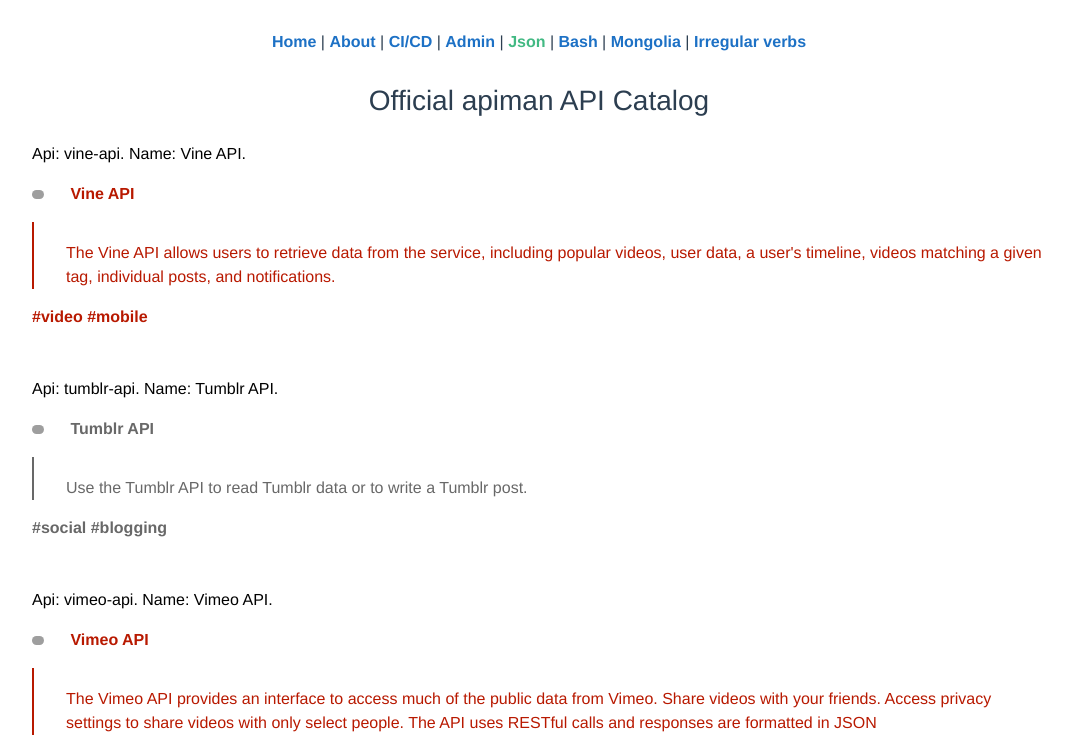
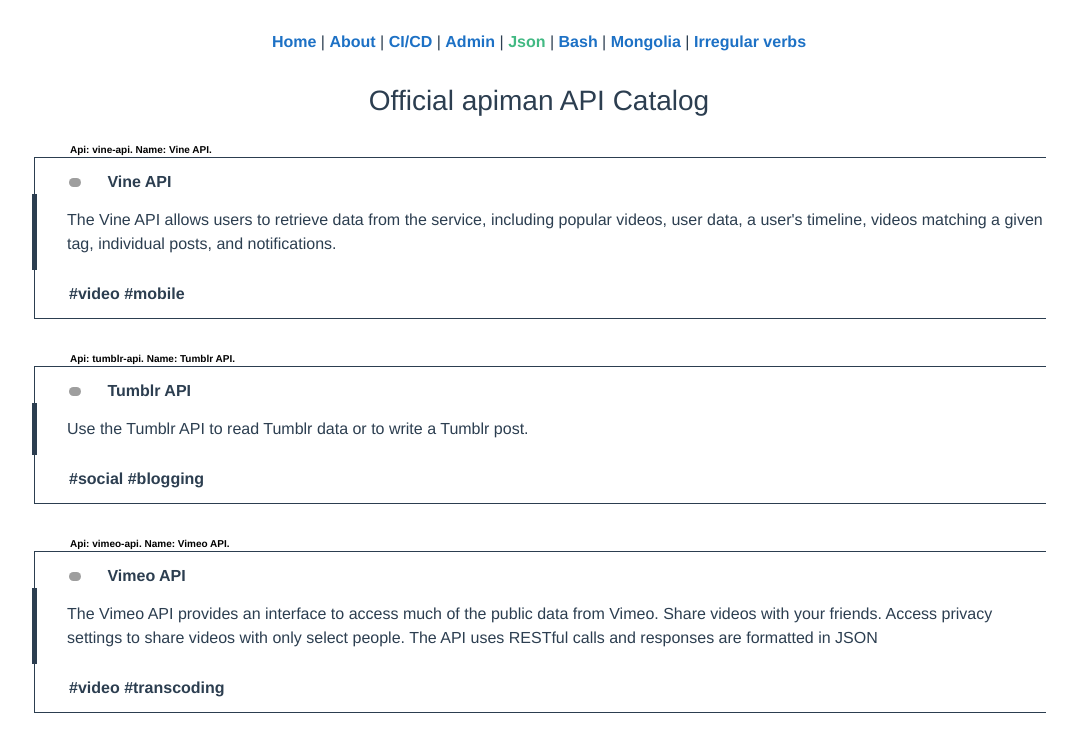
Before and after one commit to snikos/ci-cd, a Vue app: page /local-json in a window 1280 px wide. Shown: the top 746 px of the page, without its empty margins (101-1178 px from the left). Built offline with nearby package versions, Linux system fonts and the light colour scheme; grey boxes are pictures that could not be loaded; some icons are missing.

Commit message:
edit: verbs, about page, home page

```diff
--- a/src/components/HelloWorld.vue
+++ b/src/components/HelloWorld.vue
@@ -2,25 +2,9 @@
   <div class="hello">
     <h1>{{ msg }}</h1>
     <p>
-      For a guide and recipes on how to configure / customize this project,<br>
-      check out the
+      It doesn't matter what tools you use.<br>It doesn't matter what tools you use.
       <a href="https://cli.vuejs.org" target="_blank" rel="noopener">vue-cli documentation</a>.
     </p>
-    <h3>Installed CLI Plugins</h3>
-    <ul>
-      <li><a href="https://github.com/vuejs/vue-cli/tree/dev/packages/%40vue/cli-plugin-babel" target="_blank" rel="noopener">babel</a></li>
-      <li><a href="https://github.com/vuejs/vue-cli/tree/dev/packages/%40vue/cli-plugin-router" target="_blank" rel="noopener">router</a></li>
-      <li><a href="https://github.com/vuejs/vue-cli/tree/dev/packages/%40vue/cli-plugin-vuex" target="_blank" rel="noopener">vuex</a></li>
-      <li><a href="https://github.com/vuejs/vue-cli/tree/dev/packages/%40vue/cli-plugin-eslint" target="_blank" rel="noopener">eslint</a></li>
-    </ul>
-    <h3>Essential Links</h3>
-    <ul>
-      <li><a href="https://vuejs.org" target="_blank" rel="noopener">Core Docs</a></li>
-      <li><a href="https://forum.vuejs.org" target="_blank" rel="noopener">Forum</a></li>
-      <li><a href="https://chat.vuejs.org" target="_blank" rel="noopener">Community Chat</a></li>
-      <li><a href="https://twitter.com/vuejs" target="_blank" rel="noopener">Twitter</a></li>
-      <li><a href="https://news.vuejs.org" target="_blank" rel="noopener">News</a></li>
-    </ul>
   </div>
 </template>
 
@@ -33,7 +17,6 @@
 }
 </script>
 
-<!-- Add "scoped" attribute to limit CSS to this component only -->
 <style scoped lang="scss">
 h3 {
   margin: 40px 0 0;
--- a/src/components/ListIrregularVerbs.vue
+++ b/src/components/ListIrregularVerbs.vue
@@ -13,7 +13,7 @@
             <tbody>
             <tr v-for="(item, idx) in verbs"
                 :key="item['Infinitive'] + '_' + idx"
-                :class="`table-${classes[4]}`"
+                :class="`table-${curClass}`"
             >
                 <th scope="row">{{ idx+1 }}</th>
                 <td>{{ item["Infinitive"] }}</td>
@@ -34,6 +34,9 @@
                 type: Array,
                 required: true,
             },
+            curClass: {
+                type: String,
+            },
             classes: {
                 type: Array,
             }
--- a/src/pages/IrregularVerbs.vue
+++ b/src/pages/IrregularVerbs.vue
@@ -21,7 +21,7 @@
             </div>
         </div>
         <div class="col-12 col-sm-12 col-md-9">
-            <ListIrregularVerbs :verbs="checkVerbs" :classes="classes"/>
+            <ListIrregularVerbs :verbs="checkVerbs" :classes="classes" :curClass="currentClass"/>
         </div>
     </div>
 </template>
@@ -61,6 +61,7 @@
                     { name: 'Multiple variables', comp: 'sortMultiVariables' }
                 ],
                 classes: ['primary','secondary','success','danger','warning','info','light','dark','active'],
+                currentClass: 'active',
                 ups: 'list-group-item list-group-item-action',
                 isActive: 0,
             }
@@ -81,6 +82,7 @@
             getMtdClick(comp, idx) {
                 this.isActive = idx;
                 this.checkVerbs = this[comp];
+                this.currentClass = this.classes[idx];
             },
         },
         computed: {
@@ -99,13 +101,13 @@
             sortInfinitiveIndefinite() {
                 return this.sortedVerbs.filter( (el) => {
                     return String(el['Infinitive']) === String(el['Past-Indefinite']);
-                })
+                });
             },
             sortIndefiniteParticiple() {
                 return this.sortedVerbs.filter( (el) => {
                     return String(el['Past-Indefinite']) === String(el['Past-Participle'])
                         && String(el['Infinitive']) !== String(el['Past-Participle']);
-                })
+                });
             },
             sortTwin() {
                 return this.sortedVerbs.filter( (el) => {
@@ -116,7 +118,7 @@
             sortEndsWithEn() {
                 return this.sortedVerbs.filter( (el) => {
                     return String(el['Past-Participle']).endsWith('en');
-                })
+                });
             },
             sortEndsWithN() {
                 return this.sortedVerbs.filter( (el) => {
--- a/src/pages/LocalJson.vue
+++ b/src/pages/LocalJson.vue
@@ -6,8 +6,8 @@
                     v-for="(item, index) in $options.localJson.apis"
                     :key="item.id"
                     :class="`${ index%2===0 ? 'style_ui1' : 'style_ui2' }`">
-                <p class="text_head">Api: {{item.id}}. Name: {{ item.name }}.</p>
-                <p>
+                <p class="head-name">Api: {{item.id}}. Name: {{ item.name }}.</p>
+                <p class="head-title">
                     <img
                             src="../assets/img/ui.png"
                             :alt="item.id"
@@ -22,8 +22,8 @@
                         {{ item.name }}
                     </a>
                 </p>
-                <p class="text">{{ item.description }}</p>
-                <p>
+                <p class="head-text">{{ item.description }}</p>
+                <p class="head-footer">
                     <b v-for="(tag, index) in item.tags" :key="tag + index"> #{{tag}}</b>
                 </p>
             </li>
@@ -48,13 +48,36 @@
     .list_catalog li {
         padding: 1em;
     }
-    .text_head {
+    .head-name {
         color: rgb(0,0,0);
+        font-weight: bold;
+        margin: 0 auto;
+        padding: 0 0 0 38px;
+        font-size: 10px;
     }
-    .text {
-        padding: 1.2em 0 0 2em;
-        border-left: 2px solid;
+    .head-title {
+        border-width: 1px;
+        border-style: solid;
+        border-right: 0;
+        border-bottom: 0;
         border-color: inherit;
+        margin: 0 auto 0 2px;
+        padding: 12px 0 0 34px;
+    }
+    .head-text {
+        padding: 14px 0 14px 30px;
+        margin: 0 auto;
+        border-left: 5px solid;
+        border-color: inherit;
+    }
+    .head-footer {
+        border-width: 1px;
+        border-style: solid;
+        border-right: 0;
+        border-top: 0;
+        border-color: inherit;
+        margin: 0 auto 0 2px;
+        padding: 12px 0 12px 34px;
     }
     .img_thick {
         max-width: 12px;
@@ -69,10 +92,4 @@
         padding: 0 6px;
         font-weight: 600;
     }
-    .style_ui1 {
-        color: rgb(184, 25, 0);
-    }
-    .style_ui2 {
-        color: rgb(104, 104, 104);
-    }
 </style>
--- a/src/views/AboutView.vue
+++ b/src/views/AboutView.vue
@@ -1,5 +1,6 @@
 <template>
   <div class="about">
-    <h1>About page</h1>
+    <h1>Vue ecosystem</h1>
+    <p>Capability testing of Vue<br>happens here sometime</p>
   </div>
 </template>
--- a/src/views/HomeView.vue
+++ b/src/views/HomeView.vue
@@ -1,7 +1,7 @@
 <template>
   <div class="home">
     <img alt="Vue logo" src="../assets/tiger.png">
-    <HelloWorld msg="Welcome to Your Vue.js App"/>
+    <HelloWorld msg="Welcome kindman!"/>
   </div>
 </template>
 
```
